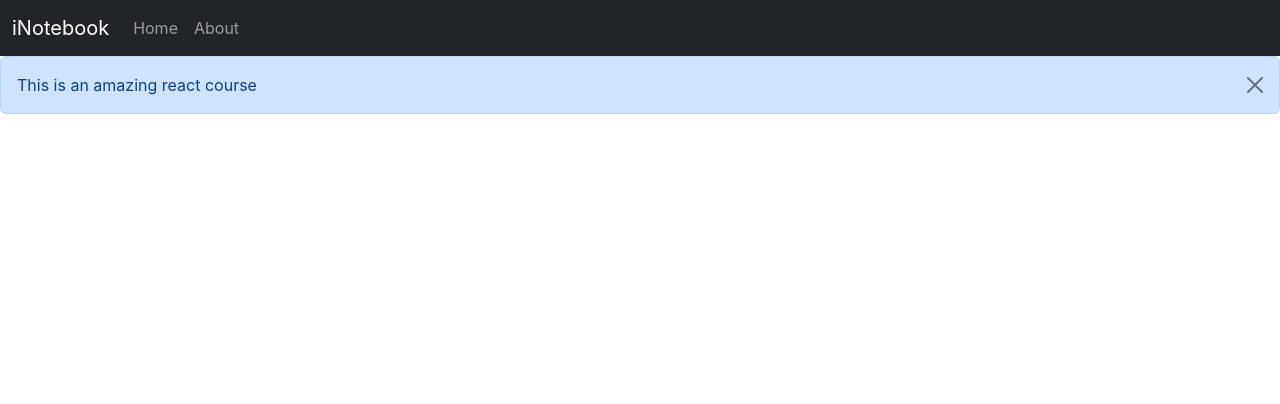
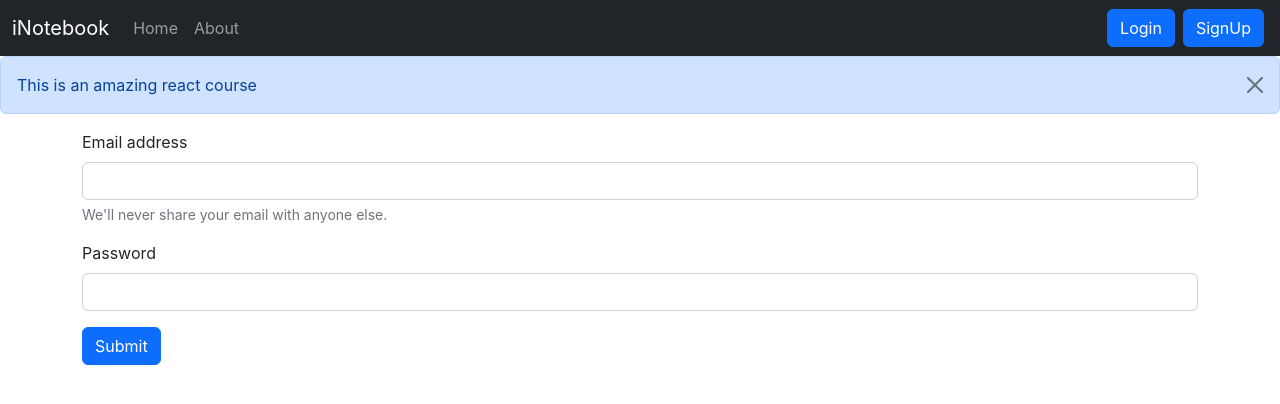
Before and after one commit to Ansh1602/iNotebook, a React (Create React App) app: page /login in a window 1280 px wide. Shown: the top 404 px of the page. Built offline with nearby package versions, Linux system fonts and the light colour scheme.

Commit message:
Added Login Component

```diff
--- a/src/App.js
+++ b/src/App.js
@@ -10,6 +10,8 @@ import Home from './components/Home';
 import About from './components/About';
 import NoteState from './context/notes/NoteState';
 import Alert from './components/Alert';
+import Login from './components/Login';
+import Signup from './components/Signup';
 
 function App() {
   return (
@@ -22,6 +24,8 @@ function App() {
             <Routes>
               <Route path="/" element={<Home />}></Route>
               <Route path="/about" element={<About />}></Route>
+              <Route path="/login" element={<Login />}></Route>
+              <Route path="/signup" element={<Signup />}></Route>
             </Routes>
           </div>
         </BrowserRouter>
--- /dev/null
+++ b/src/components/Login.js
@@ -0,0 +1,53 @@
+import React, { useState } from 'react'
+import { useNavigate } from 'react-router-dom'
+const Login = () => {
+
+    const navigate = useNavigate();
+
+    const [credentials, setCredentials] = useState({ email: '', password: '' })
+
+    const handleSubmit = async (e) => {
+        e.preventDefault();
+        const response = await fetch(`http://localhost:5000/api/auth/login`, {
+            method: 'POST',
+            headers: {
+                'Content-Type': 'application/json',
+
+            },
+            body: JSON.stringify({ email: credentials.email, password: credentials.password })
+        });
+        const json = await response.json()
+        console.log(json);
+        if(json.success) {
+            // redirect to
+            localStorage.setItem('token', json.authtoken)
+            navigate("/")
+        }
+        else{
+            alert('Invalid Credentials');
+        }
+    }
+
+    const onChange = (e) => {
+        setCredentials({ ...credentials, [e.target.name]: e.target.value })
+    }
+
+    return (
+        <div>
+            <form onSubmit={handleSubmit}>
+                <div className="mb-3">
+                    <label htmlFor="exampleInputEmail1" className="form-label">Email address</label>
+                    <input type="email" className="form-control" value={credentials.email} onChange={onChange} id="exampleInputEmail1" name="email" aria-describedby="emailHelp" />
+                    <div id="emailHelp" className="form-text">We'll never share your email with anyone else.</div>
+                </div>
+                <div className="mb-3">
+                    <label htmlFor="exampleInputPassword1" className="form-label">Password</label>
+                    <input type="password" name="password" value={credentials.password} onChange={onChange} className="form-control" id="exampleInputPassword1" />
+                </div>
+                <button type="submit" className="btn btn-primary" >Submit</button>
+            </form>
+        </div>
+    )
+}
+
+export default Login
--- a/src/components/Navbar.js
+++ b/src/components/Navbar.js
@@ -26,8 +26,11 @@ const Navbar = () => {
                         <li className="nav-item">
                             <Link className={`nav-link ${location.pathname === "/about" ? "active" : " " }`} to="/about">About</Link>
                         </li>
-
                     </ul>
+                    <div className="d-flex">
+                        <Link className="btn btn-primary mx-1" to="/login" role="button">Login</Link>
+                        <Link className="btn btn-primary mx-1" to="/signup" role="button">SignUp</Link>
+                    </div>
                 </div>
             </div>
         </nav>
--- /dev/null
+++ b/src/components/Signup.js
@@ -0,0 +1,12 @@
+import React from 'react'
+
+const Signup = () => {
+  return (
+    <div>
+        This is Signup
+
+    </div>
+  )
+}
+
+export default Signup
```
Also changed, not shown: 1 other file (tests, documents, lock files or other folders).
